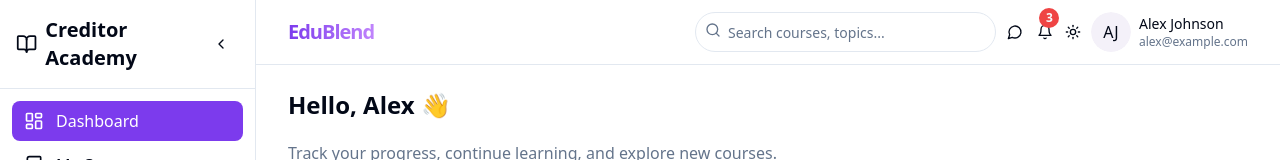
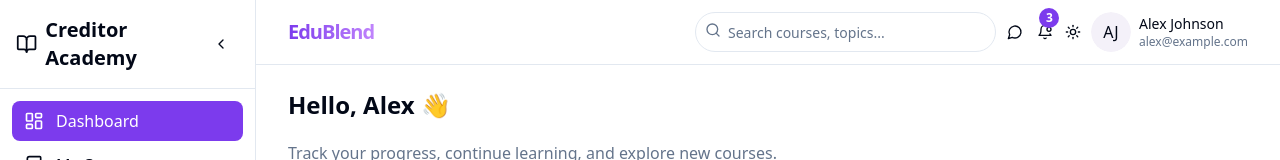
Before and after one commit to Deepraj4work/learn-hub-user-view-43, a React (Vite) app: page / in a window 1280 px wide. Shown: the top 160 px of the page. Built offline with nearby package versions, Linux system fonts and the light colour scheme.

Commit message:
Fix: DashboardHeader type error
Fixes a type error in DashboardHeader.tsx related to the NotificationCenter component's trigger prop.

```diff
--- a/src/components/dashboard/DashboardHeader.tsx
+++ b/src/components/dashboard/DashboardHeader.tsx
@@ -33,14 +33,16 @@ export function DashboardHeader() {
             <MessageCircle className="h-5 w-5" />
           </Button>
 
-          <NotificationCenter trigger={
+          <NotificationCenter
+            trigger={
               <Button size="icon" variant="ghost" className="relative">
                 <BellDot className="h-5 w-5" />
                 <Badge className="absolute -top-1 -right-1 h-5 w-5 rounded-full p-0 flex items-center justify-center text-xs">
                   3
                 </Badge>
               </Button>
-          } />
+            }
+          />
 
           <ThemeSwitcher />
 
--- a/src/components/layout/NotificationCenter.tsx
+++ b/src/components/layout/NotificationCenter.tsx
@@ -1,4 +1,3 @@
-
 import React, { useState } from 'react';
 import {
   Popover,
@@ -22,6 +21,10 @@ interface Notification {
   time: string;
   read: boolean;
   type: 'alert' | 'info' | 'success';
+}
+
+interface NotificationCenterProps {
+  trigger?: React.ReactNode;
 }
 
 const notifications: Notification[] = [
@@ -67,7 +70,7 @@ const notifications: Notification[] = [
   }
 ];
 
-export function NotificationCenter() {
+export function NotificationCenter({ trigger }: NotificationCenterProps) {
   const [notificationState, setNotificationState] = useState(notifications);
   const [open, setOpen] = useState(false);
   const [notificationSettings, setNotificationSettings] = useState({
@@ -114,7 +117,6 @@ export function NotificationCenter() {
     }
   };
 
-  // Simulate a new notification
   React.useEffect(() => {
     const timer = setTimeout(() => {
       if (!open) {
@@ -134,6 +136,7 @@ export function NotificationCenter() {
   return (
     <Popover open={open} onOpenChange={setOpen}>
       <PopoverTrigger asChild>
+        {trigger || (
           <Button variant="ghost" className="relative" size="icon">
             <Bell className="h-5 w-5" />
             {unreadCount > 0 && (
@@ -145,6 +148,7 @@ export function NotificationCenter() {
               </Badge>
             )}
           </Button>
+        )}
       </PopoverTrigger>
       <PopoverContent className="w-[380px] p-0" align="end">
         <Tabs defaultValue="all">
```
Lines whose indentation alone changed are shown as unchanged.
